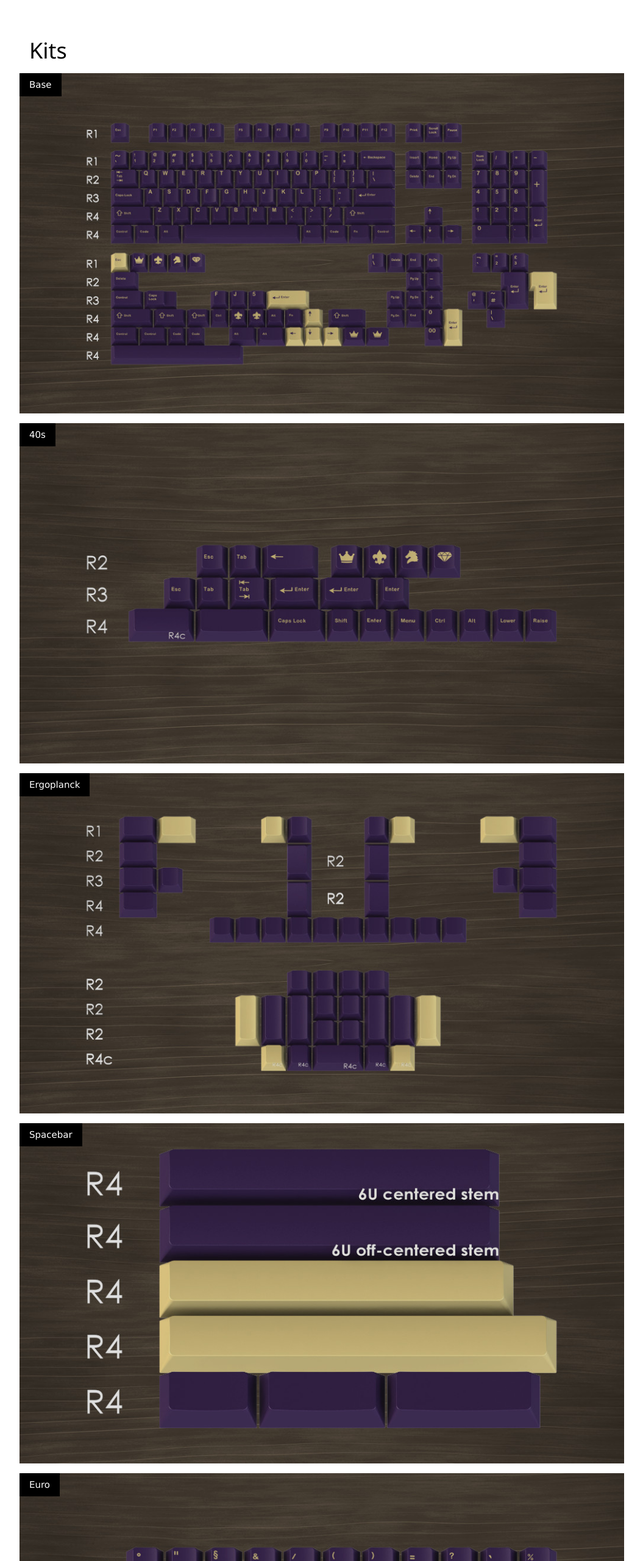
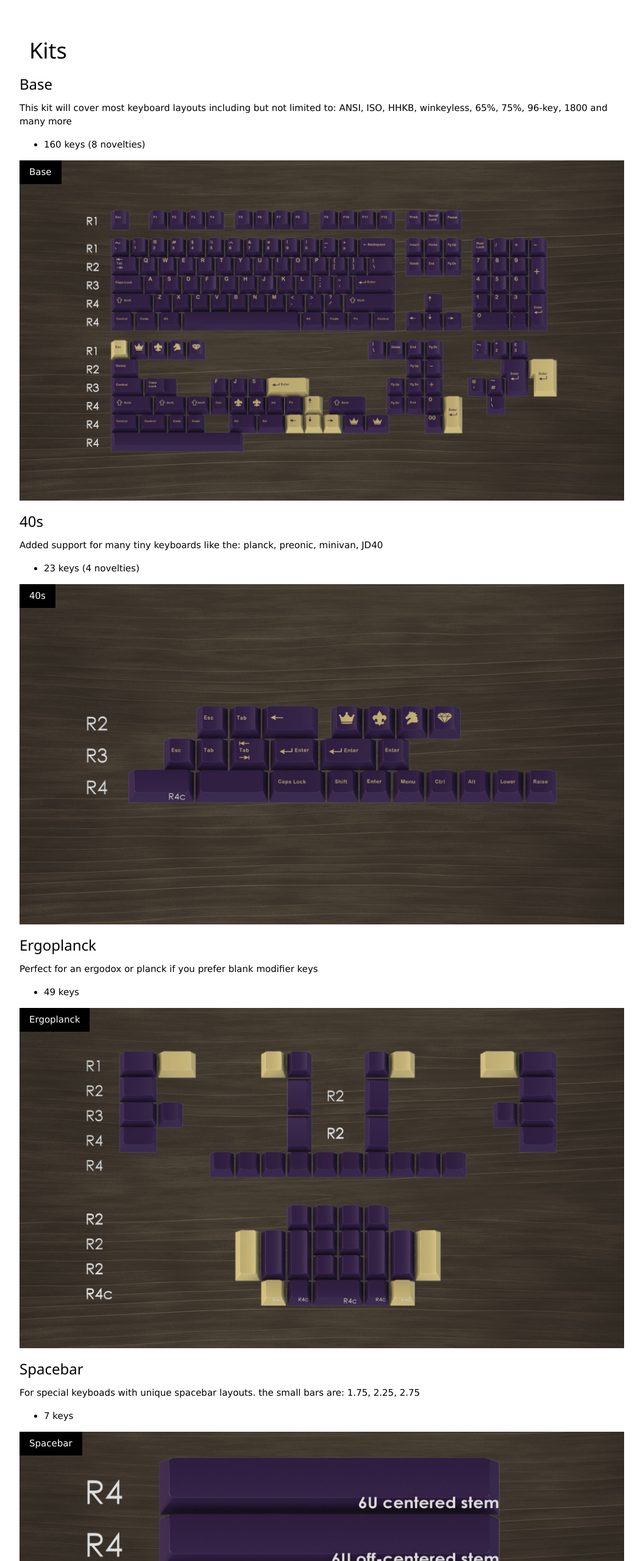
Before and after one commit to briano1905/gmk-phantom, a plain HTML site: page index.html in a window 1280 px wide. Shown: the part 1860-4420 px from the top of the page at 61% size, without its empty margins (112-1167 px from the left). Drawn offline with nearby package versions, Linux system fonts and the light colour scheme.

Commit message:
kits descriptions

```diff
--- a/index.html
+++ b/index.html
@@ -84,26 +84,56 @@ var x = setInterval(function() {
 <!-- Kits Section -->
   <div class="w3-padding-32" id="kits">
     <h1 class="w3-container">Kits</h1>
+    <h3>Base</h3>
+    This kit will cover most keyboard layouts including but not limited to: ANSI, ISO, HHKB, winkeyless, 65%, 75%, 96-key, 1800 and many more
+    <ul>
+      <li>160 keys (8 novelties)</li>
+    </ul>
     <div class="w3-display-container w3-margin-bottom">
       <div class="w3-display-topleft w3-black w3-padding">Base</div>
       <img src="base.jpg" alt="Base Kit" style="width:100%">
     </div>
+    <h3>40s</h3>
+    Added support for many tiny keyboards like the: planck, preonic, minivan, JD40
+    <ul>
+      <li>23 keys (4 novelties)</li>
+    </ul>
     <div class="w3-display-container w3-margin-bottom">
       <div class="w3-display-topleft w3-black w3-padding">40s</div>
       <img src="40s.jpg" alt="40s Kit" style="width:100%">
     </div>
+    <h3>Ergoplanck</h3>
+    Perfect for an ergodox or planck if you prefer blank modifier keys
+    <ul>
+      <li>49 keys</li>
+    </ul>
     <div class="w3-display-container w3-margin-bottom">
       <div class="w3-display-topleft w3-black w3-padding">Ergoplanck</div>
       <img src="ergoplanck.jpg" alt="Ergoplanck Kit" style="width:100%">
     </div>
+    <h3>Spacebar</h3>
+    For special keyboads with unique spacebar layouts. the small bars are: 1.75, 2.25, 2.75
+    <ul>
+      <li>7 keys</li>
+    </ul>
     <div class="w3-display-container w3-margin-bottom">
       <div class="w3-display-topleft w3-black w3-padding">Spacebar</div>
       <img src="spacebar.jpg" alt="Spacebar Kit" style="width:100%">
     </div>
+    <h3>Euro</h3>
+    For very special keyboards with european layouts
+    <ul>
+      <li>42 keys</li>
+    </ul>
     <div class="w3-display-container w3-margin-bottom">
       <div class="w3-display-topleft w3-black w3-padding">Euro</div>
       <img src="euro.jpg" alt="Euro Kit" style="width:100%">
     </div>
+    <h3>Colevrak</h3>
+    For the most special keyboards with dvorak or colemak layout
+    <ul>
+      <li>30 keys</li>
+    </ul>
     <div class="w3-display-container w3-margin-bottom">
       <div class="w3-display-topleft w3-black w3-padding">Colevrak</div>
       <img src="colevrak.jpg" alt="Colevrak Kit" style="width:100%">
```
